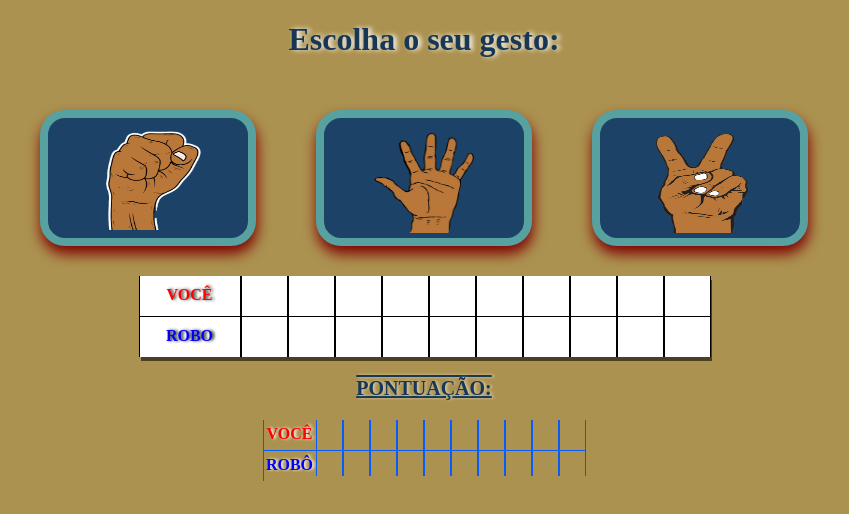
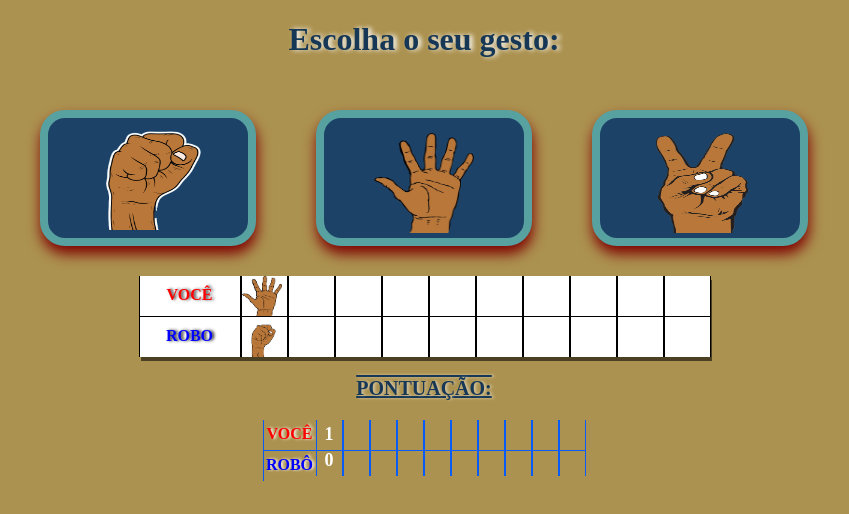
Before and after one commit to vitorianascimento668/pedraPapelTesoura, a plain HTML site: page index.html in a window 1280 px wide. Shown: the whole page, without its empty margins (216-1065 px from the left). Drawn offline with Linux system fonts and the light colour scheme.

Commit message:
Adicionei uma img e valores na tag
Adicionei duas tag <img> pra pode fica na tela como teste, e assim coloca as imagens pequeninas e também coloque um valor teste no placar, pra pode personaliza-lo também

```diff
--- a/index.html
+++ b/index.html
@@ -25,7 +25,7 @@
         <div class="tabela">
             <div class="vc_red">VOCÊ</div>
             <div class="quadrado">
-                <div class="quadradim"></div>
+                <div class="quadradim"><img src="imagens/dsBuffer.bmp.png" class="img_pequenininha" alt="Tesoura"></div>
                 <div class="quadradim"></div>
                 <div class="quadradim"></div>
                 <div class="quadradim"></div>
@@ -44,7 +44,7 @@
         <div class="tabela">
             <div class="blue">ROBO</div>
             <div class="quadrado">
-                <div class="quadradim quadrim_baixo"></div>
+                <div class="quadradim quadrim_baixo"> <img src="imagens/ilustracao-de-desenho-animado-com-a-mao-fechada-pop-art-ilustracao_244307-535-removebg-preview.png" class="img_pequenininha" alt="pedra"></div>
                 <div class="quadradim quadrim_baixo"></div>
                 <div class="quadradim quadrim_baixo"></div>
                 <div class="quadradim quadrim_baixo"></div>
@@ -60,7 +60,7 @@
     <div class="pontos">
         <p class="ponto_voce borda_cima">VOCÊ</p>
         <div class="quadrado">
-            <div class="quadro_pontos"></div>
+            <div class="quadro_pontos">1</div>
             <div class="quadro_pontos"></div>
             <div class="quadro_pontos"></div>
             <div class="quadro_pontos"></div>
@@ -75,7 +75,7 @@
     <div class="pontos">
         <P class="ponto_Robo quadrim_baixo">ROBÔ</P>
         <div class="quadrado">
-            <div class="quadro_pontos quadrim_baixo"></div>
+            <div class="quadro_pontos quadrim_baixo">0</div>
             <div class="quadro_pontos quadrim_baixo"></div>
             <div class="quadro_pontos quadrim_baixo"></div>
             <div class="quadro_pontos quadrim_baixo"></div>
```
